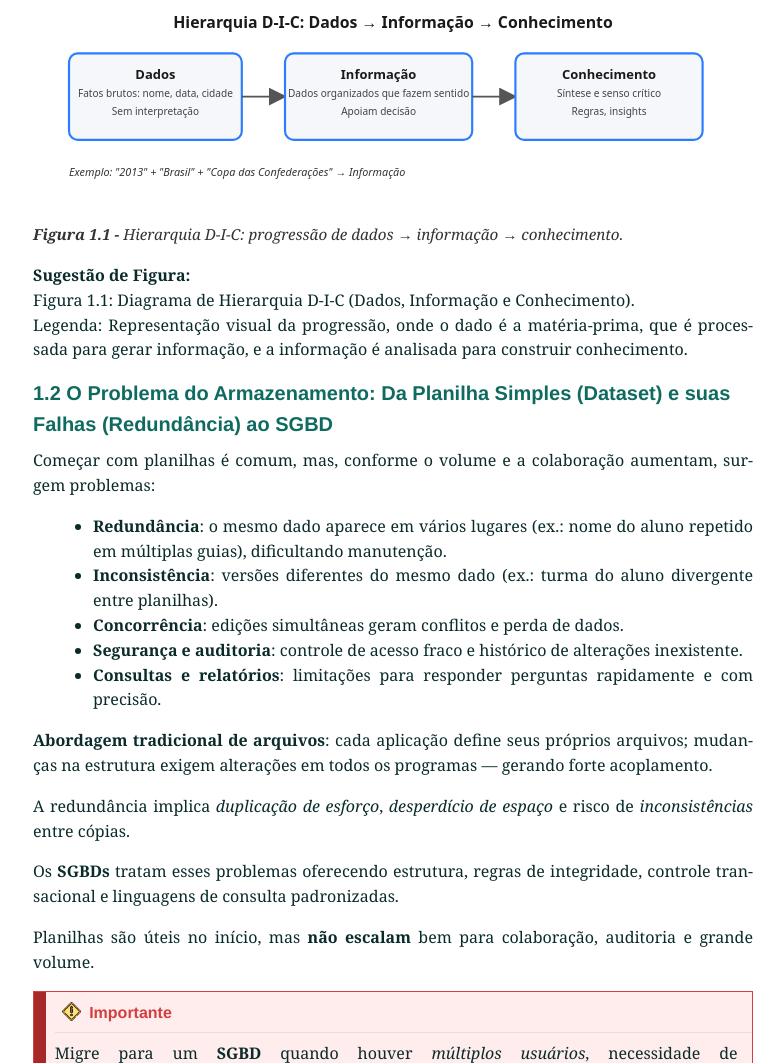
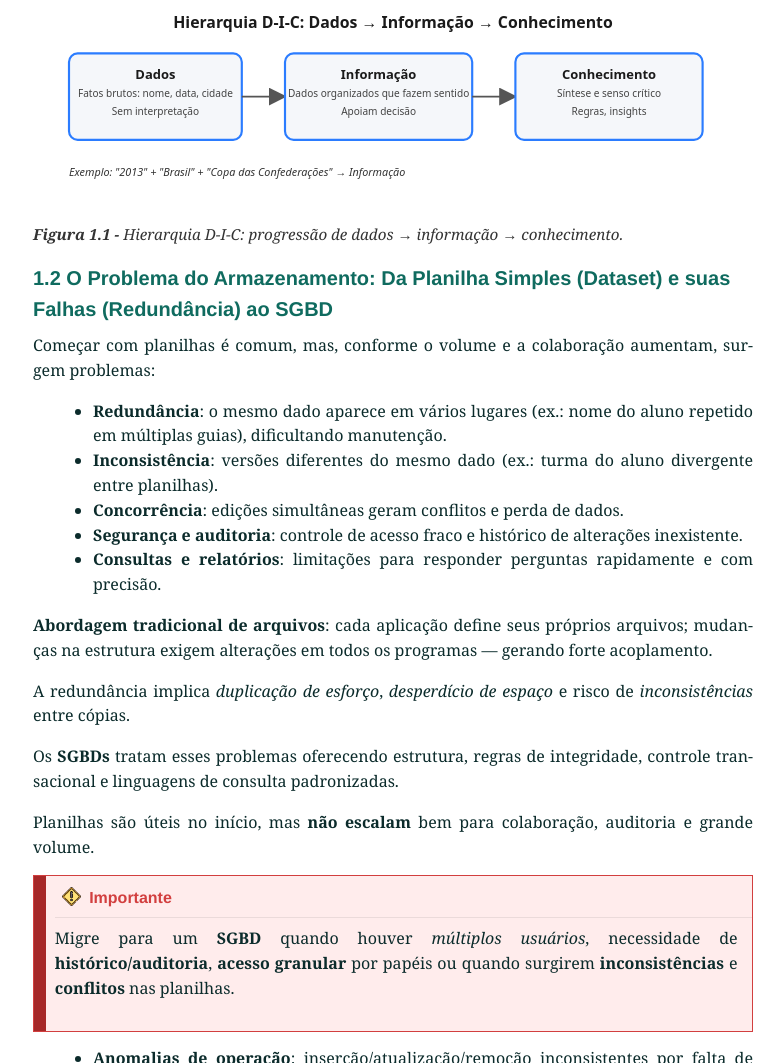
Before and after one commit to ravarmes/book-bd, a plain HTML site: page OEBPS/text/cap01_intro.html in a window 1280 px wide. Shown: the part 1329-2392 px from the top of the page, without its empty margins (247-1031 px from the left). Drawn offline with Linux system fonts and the light colour scheme.

Commit message:
feat: capítulo 01

```diff
--- a/OEBPS/text/cap01_intro.html
+++ b/OEBPS/text/cap01_intro.html
@@ -77,9 +77,6 @@
                     conhecimento.
                 </figcaption>
             </figure>
-            <p><strong>Sugestão de Figura:</strong><br />Figura 1.1: Diagrama de Hierarquia D-I-C (Dados, Informação e
-                Conhecimento).<br />Legenda: Representação visual da progressão, onde o dado é a matéria-prima, que é
-                processada para gerar informação, e a informação é analisada para construir conhecimento.</p>
         </section>
 
         <section id='sec1-2'>
```
